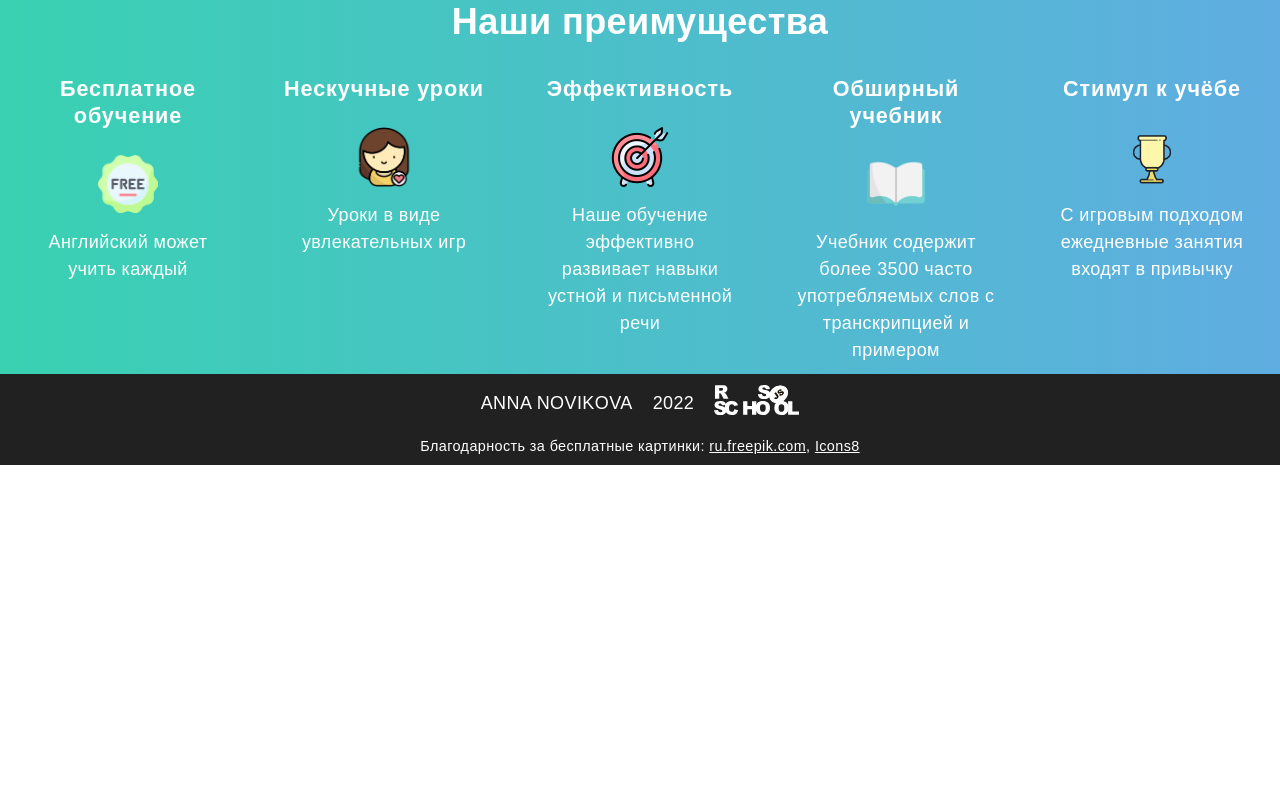
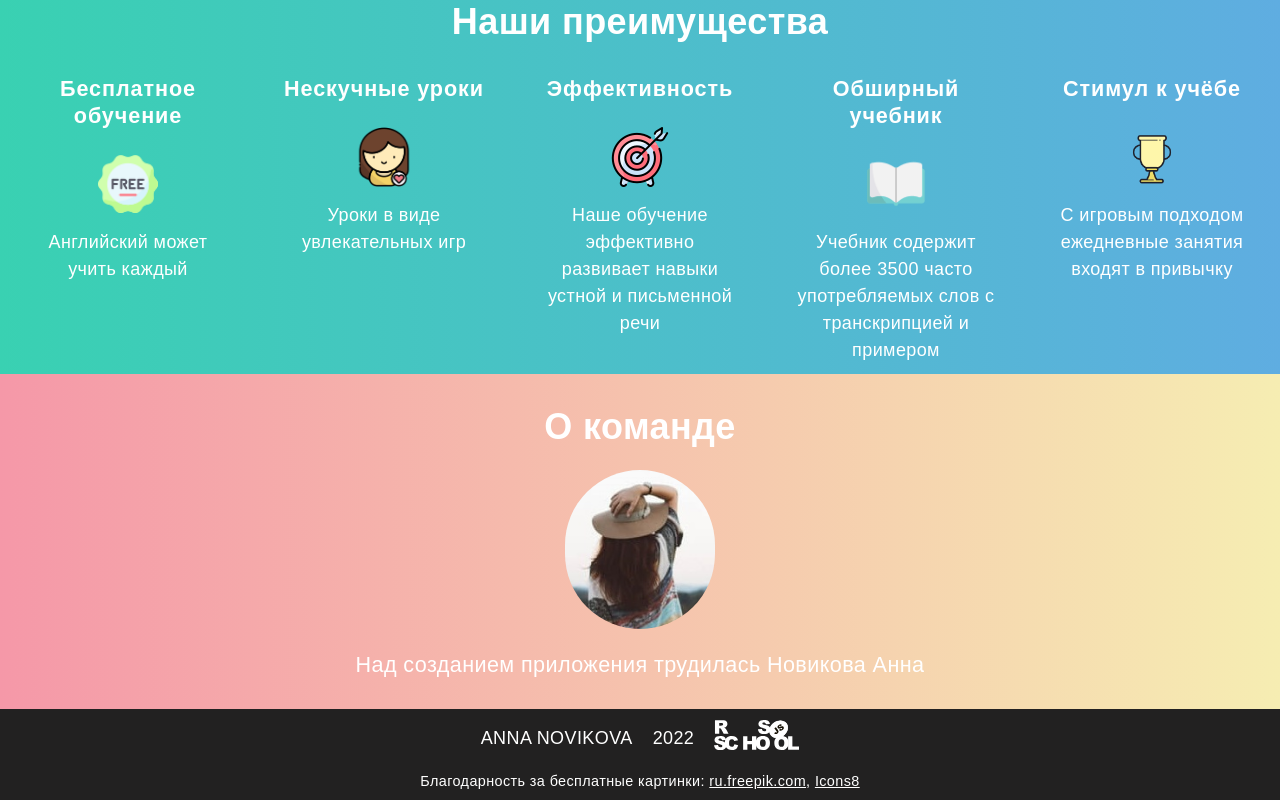
Before and after one commit to ANOVIKOVA21/RSLang, a website built with webpack: page src/index.html in a window 1280 px wide. Shown: the part 611-1411 px from the top of the page. Before the commit the page ends 1076 px from the top, so only its background shows below. Built offline with nearby package versions, Linux system fonts and the light colour scheme; a web font is replaced by a local one.

Commit message:
feat: add section command and styles for it

```diff
--- a/src/index.html
+++ b/src/index.html
@@ -64,6 +64,12 @@
                 </li>
             </ul>
         </section>
+        <section class="command">
+            <h2 class="command__title">О команде</h2>
+            <img src="./girl_sm.jpg" alt="girl" class="command__img">
+            <p class="command__deskription">Над созданием приложения трудилась Новикова Анна</p>
+
+        </section>
     </template>
 
     <template id="book-page">
@@ -94,17 +100,16 @@
     </template>
     <template id="word-card-temp">
         <div class="word-card">
-            <!-- <img src="" alt="" class="word-card__img"> -->
             <div class="word-card__img"></div>
             <div class="word-card__description">
-                <h3 class="word-card__title">Banana [benana] банан</h3>
+                <h3 class="word-card__title"></h3>
                 <div class="word-card__value">Значение:
-                    <p>The chest is the front part of a body between the neck and stomach.</p>
-                    <p>Грудь - это передняя часть тела между шеей и животом</p>
+                    <p></p>
+                    <p></p>
                 </div>
                 <div class="word-card__example"> Пример:
-                    <p>The water in the lake was as high as my chest.</p>
-                    <p>Вода в озере была так же высока, как моя грудь</p>
+                    <p></p>
+                    <p></p>
                 </div>
             </div>
             <div class="word-card__btns">
--- a/src/styles.css
+++ b/src/styles.css
@@ -211,6 +211,29 @@ body {
 .benefits__card-img {
     max-width: 60px;
     width: 100%;
+}
+
+.command {
+    padding: 10px;
+    background: linear-gradient(90deg, #f598a8, #f6edb2);
+    display: flex;
+    flex-direction: column;
+    justify-content: center;
+    align-items: center;
+}
+
+.command__title {
+    font-size: 2em;
+}
+
+.command__img {
+    display: block;
+    width: 150px;
+    border-radius: 100px;
+}
+
+.command__deskription {
+    font-size: 1.2em;
 }
 
 .footer {
```
Also changed, not shown: public/girl_sm.jpg (added).
